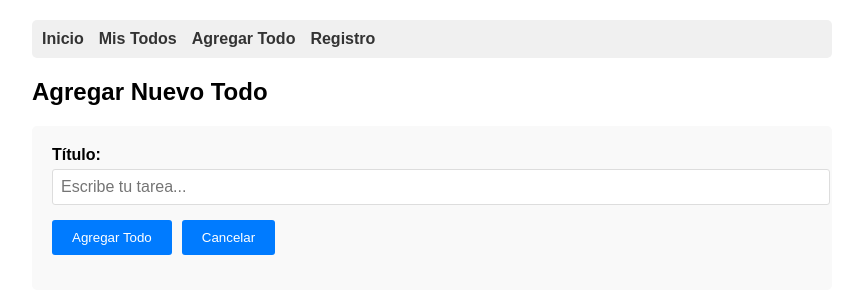
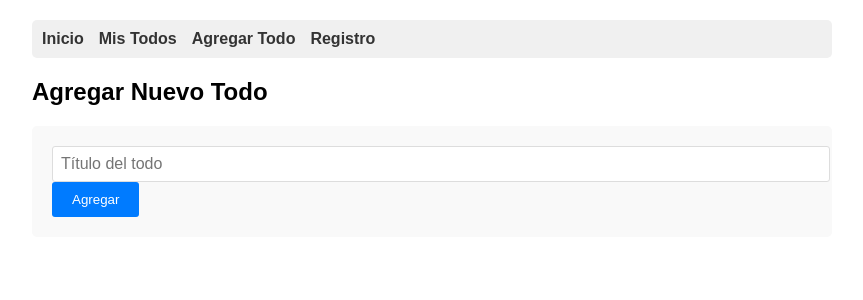
Before and after one commit to Juanes-crypto/todo-app, a React (Create React App) app: page /add in a window 1280 px wide. Shown: the top 300 px of the page, without its empty margins (208-1071 px from the left). Built offline with nearby package versions, Linux system fonts and the light colour scheme.

Commit message:
se mejoró la gestión de mensajes en el formulario de agregar todo y se optimizó la navegación tras la creación exitosa

```diff
--- a/src/AddTodo.js
+++ b/src/AddTodo.js
@@ -2,44 +2,33 @@ import React, { useState } from 'react';
 import { useNavigate } from 'react-router-dom';
 
 function AddTodo() {
-  // Estado del formulario
   const [title, setTitle] = useState('');
+  const [mensaje, setMensaje] = useState('');
   const [loading, setLoading] = useState(false);
   const navigate = useNavigate();
 
-  // Manejar envío del formulario
   const handleSubmit = async (e) => {
     e.preventDefault();
-
-    // Validación básica
     if (!title.trim()) {
-      alert('Por favor escribe un título');
+      setMensaje('El título es obligatorio');
       return;
     }
-
     setLoading(true);
-
     try {
-      // Llamada a la API
       const response = await fetch('http://localhost:3001/todos', {
         method: 'POST',
-        headers: {
-          'Content-Type': 'application/json',
-        },
-        body: JSON.stringify({
-          title: title.trim(),
-          completed: false
-        }),
+        headers: { 'Content-Type': 'application/json' },
+        body: JSON.stringify({ title, completed: false })
       });
-
       if (response.ok) {
-        // Redirigir a la lista
-        navigate('/todos');
+        setMensaje('Todo creado correctamente');
+        setTitle('');
+        setTimeout(() => navigate('/todos'), 1000);
       } else {
-        alert('Error al crear el todo');
+        setMensaje('Error al crear el todo');
       }
     } catch (error) {
-      alert('Error de conexión');
+      setMensaje('Error de red');
     } finally {
       setLoading(false);
     }
@@ -48,32 +37,17 @@ function AddTodo() {
   return (
     <div>
       <h2>Agregar Nuevo Todo</h2>
-
       <form onSubmit={handleSubmit}>
-        <div>
-          <label>Título:</label>
-          <input
-            type="text"
-            value={title}
-            onChange={(e) => setTitle(e.target.value)}
-            placeholder="Escribe tu tarea..."
-            disabled={loading}
-          />
-        </div>
-
-        <div>
-          <button type="submit" disabled={loading}>
-            {loading ? 'Guardando...' : 'Agregar Todo'}
-          </button>
-          <button
-            type="button"
-            onClick={() => navigate('/todos')}
-            disabled={loading}
-          >
-            Cancelar
-          </button>
-        </div>
+        <input
+          type="text"
+          placeholder="Título del todo"
+          value={title}
+          onChange={e => setTitle(e.target.value)}
+          disabled={loading}
+        />
+        <button type="submit" disabled={loading}>Agregar</button>
       </form>
+      {mensaje && <p>{mensaje}</p>}
     </div>
   );
 }
```
Also changed, not shown: src/TodoList.js (line endings or trailing spaces).
